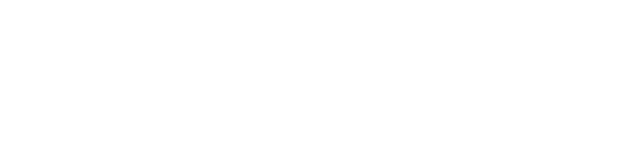
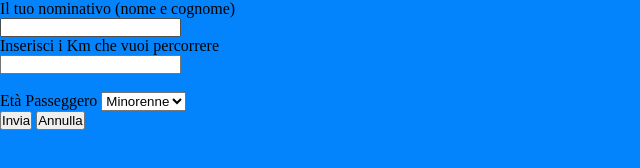
Before and after one commit to Luca-Mangiacotti/js-biglietto-treno-form, a plain HTML site: page index.html in a window 1280 px wide. Shown: the whole page, without its empty margins (0-640 px from the left). Drawn offline with Linux system fonts and the light colour scheme.

Commit message:
feat Form init structure

```diff
--- a/css/style.css
+++ b/css/style.css
@@ -7,3 +7,10 @@
     padding: 0;
     height: auto;
 }
+
+/*----------------
+    GENERAL SET
+------------------*/
+body{
+    background-color: #0384fc;
+}
--- a/index.html
+++ b/index.html
@@ -9,6 +9,35 @@
     <!-- /Inserimento foglio di stile -->
 </head>
 <body>
+    <!-- Inserimento sezione contenente FORM e Card per l'output del biglietto  -->
+    <section>
+        <!-- Inserimento Form -->
+        <form action="">
+            <label for="userName">Il tuo nominativo (nome e cognome)</label><br>
+            <input type="text" id="userName" name="userName" value="" required><br>
+            <label for="tripLen">Inserisci i Km che vuoi percorrere</label><br>
+            <input type="number" id="tripLen" name="tripLen" value="" required><br><br>
+            <label for="userAge">Età Passeggero</label>
+            <select id="userAge" name="userAge">
+                <option value="Minorenne"> Minorenne </option>
+                <option value="Adulto">Adulto</option>
+                <option value="Over 65">Over 65</option>
+            </select><br>
+            <input type="submit" value="Invia">
+            <input type="reset" value="Annulla">
+        </form>
+        <!-- /Inserimento Form -->
+
+        <!-- Inserimento Ticket Card -->
+        <div class="ticketCard">
+
+
+
+        </div>
+        <!-- /Inserimento Ticket Card -->
+
+    </section>
+    <!-- /Inserimento sezione contenente FORM e Card per l'output del biglietto  -->
 
 
 
```
